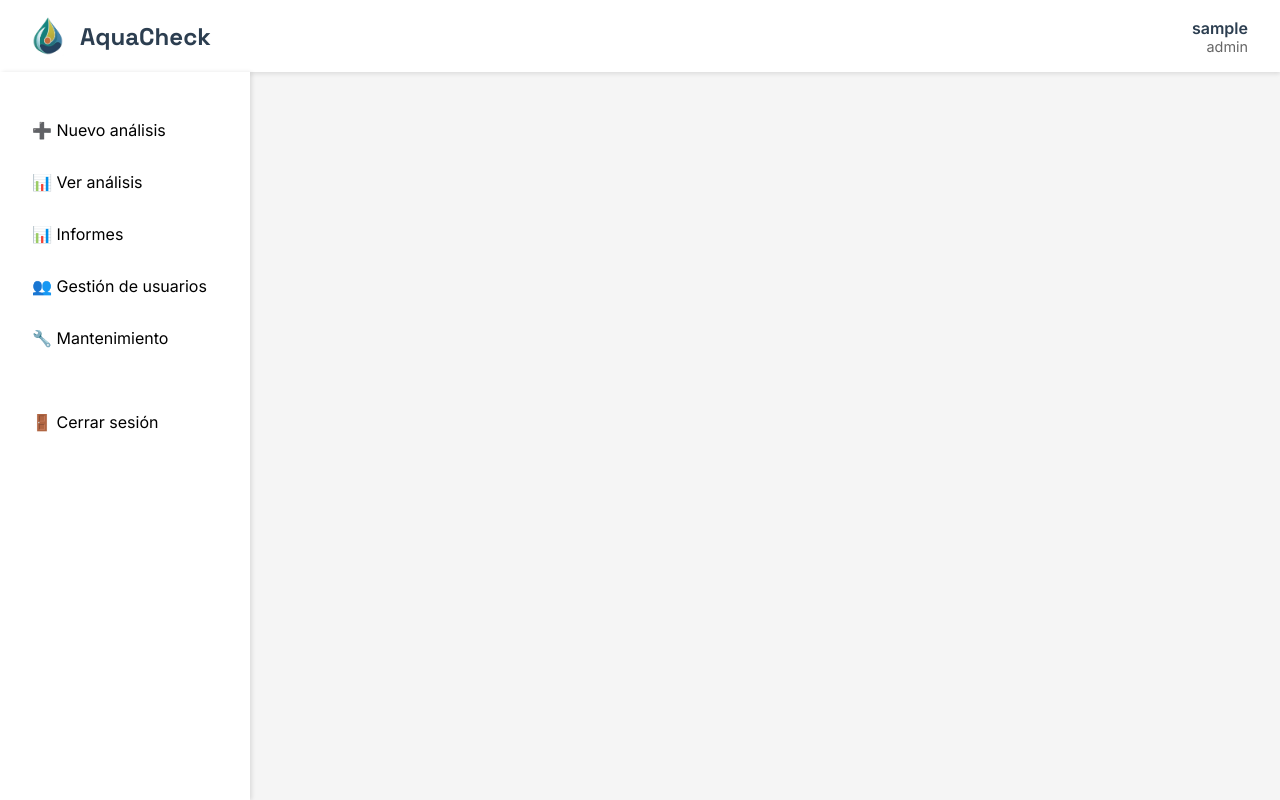
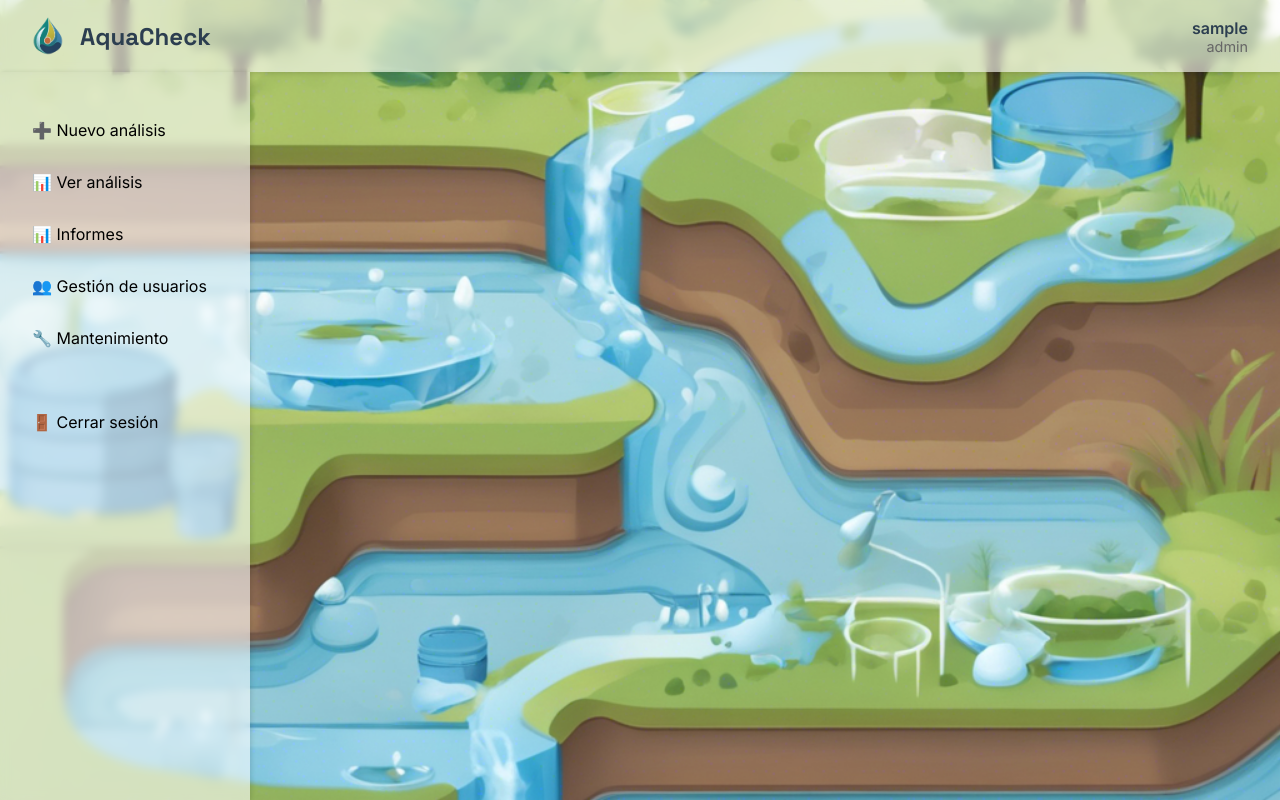
Before and after one commit to qserrano/AquaCheck, a website: page options.html in a window 1280 px wide. Drawn offline with Linux system fonts and the light colour scheme; sample sign-in values are in the browser's storage.

Commit message:
fix: Change background colors

```diff
--- a/assets/css/style-options.css
+++ b/assets/css/style-options.css
@@ -9,7 +9,10 @@
 
 body {
     font-family: 'Inter', sans-serif;
-    background-color: #f5f5f5;
+    background-image: url('/assets/images/aquacheck-background1.png');
+    background-size: cover;
+    background-position: center;
+    background-repeat: no-repeat;
     display: flex;
     flex-direction: column;
     min-height: 100vh;
@@ -17,11 +20,12 @@ body {
 
 /* Navbar */
 .navbar {
-    background-color: #ffffff;
+    background-color: rgba(255, 255, 255, 0.6);
     padding: 1rem 2rem;
     display: flex;
     align-items: center;
     box-shadow: 0 2px 4px rgba(0,0,0,0.1);
+    backdrop-filter: blur(5px);
 }
 
 .logo {
@@ -53,12 +57,13 @@ body {
 /* Layout principal */
 .sidebar {
     width: 250px;
-    background-color: #ffffff;
+    background-color: rgba(255, 255, 255, 0.6);
     padding: 2rem 0;
     box-shadow: 2px 0 4px rgba(0,0,0,0.1);
     position: fixed;
     height: calc(100vh - 72px);
     top: 72px;
+    backdrop-filter: blur(5px);
 }
 
 .main-content {
@@ -118,7 +123,7 @@ body {
 
 /* Formulario de análisis */
 .form-container {
-    background-color: #ffffff;
+    background-color: rgba(255, 255, 255, 0.8);
     padding: 2rem;
     border-radius: 8px;
     box-shadow: 0 2px 4px rgba(0,0,0,0.1);
@@ -232,7 +237,7 @@ body {
 }
 
 .table-container {
-    background: white;
+    background: rgba(255, 255, 255, 0.8);
     border-radius: 8px;
     box-shadow: 0 2px 4px rgba(0,0,0,0.1);
     overflow: hidden;
```
